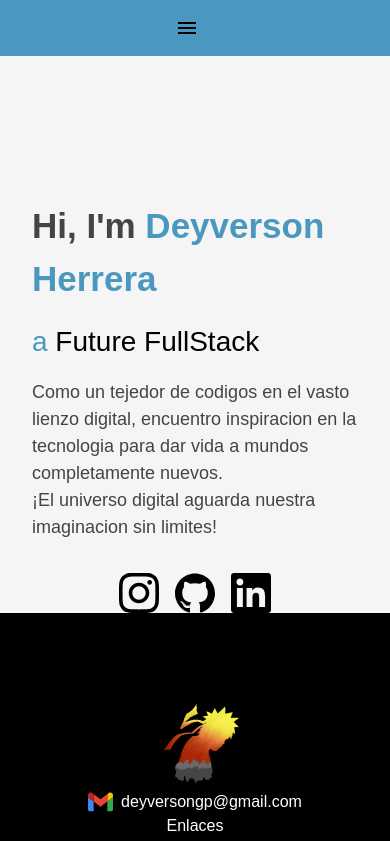
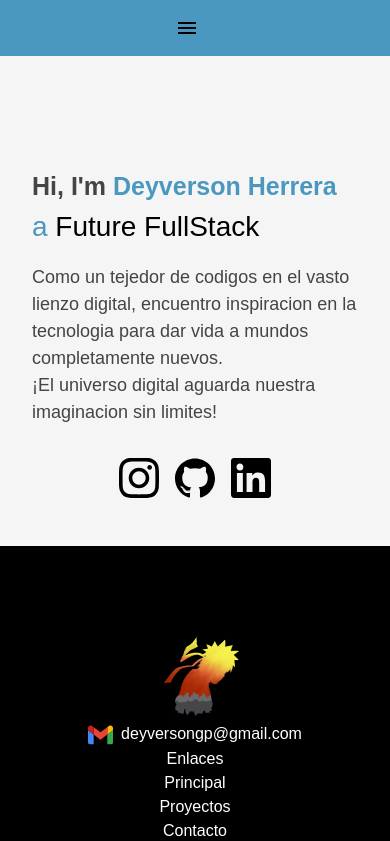
Before and after one commit to Deyverson1/portfolio-deyverson, a React (Create React App) app: page /Hero in a window 390 px wide. Shown: the top 841 px of the page. Built offline with nearby package versions, Linux system fonts and the light colour scheme.

Commit message:
Updates, responsive

```diff
--- a/src/components/AboutMe/AboutMe.js
+++ b/src/components/AboutMe/AboutMe.js
@@ -65,7 +65,7 @@ function AboutMe() {
                     `}
         </SyntaxHighlighter>
         <div className="descriptionMobile">
-          <h3 className="">Deyverson Herrera Valencia</h3>
+
           <p>
             Mi nombre es Deyverson Herrera, empecé en el mundo de la programacion en 2022, actualmente estudiante de Mecatronica y Desarrollo Web.
           </p>
@@ -96,10 +96,11 @@ const AboutMeContainer = styled.section`
   padding-bottom: 4rem;
   @media screen and (max-width: 768px) {
     margin-bottom: 0;
+    margin-top: 0;
     padding-left: 0px;
     padding-right: 0px;
-    padding-bottom: 1rem;
-    padding-top: 2rem;
+    padding-bottom: 3rem;
+    padding-top: 3rem;
     }
 `;
 const SectionContainer = styled.section`
--- a/src/components/Header/Sidebar.js
+++ b/src/components/Header/Sidebar.js
@@ -118,7 +118,7 @@ const SidebarContainer = styled.div`
   box-shadow: 0 0 10px rgba(0, 0, 0, 1);
   z-index: 1;
   @media screen and (max-width:425px){
-    top: 85.5px;
+    top: 56.5px;
     height: 560px;
   }
 `;
--- a/src/components/Hero/hero.css
+++ b/src/components/Hero/hero.css
@@ -65,19 +65,20 @@
     box-shadow: 0px 0px 50px rgba(0,0,0,01);
 }
 @media screen and (max-width: 768px){
+
     .imgContainer{
         display: none;
     }
 }
 @media screen and (max-width: 425px){
     .hero{
-    margin: 5rem 0rem;
+    margin: 3rem 0rem;
     padding: 0;
-    margin-bottom: 0;
+    padding-bottom: 0rem;
     }
     .nameHero{
-        padding: 1rem 2rem;
-        font-size: 35px;
+        padding: 0rem 2rem;
+        font-size: 25px;
         padding-top: 4rem;
     }
     .profesion{
@@ -89,6 +90,10 @@
     }
 }
 @media screen and (max-width: 375px){
+    .nameHero{
+        padding-top: 0;
+
+    }
     .profesion{
         padding: 0 2rem ;
         font-size: 25px;
--- a/src/components/Skills/skills.css
+++ b/src/components/Skills/skills.css
@@ -69,8 +69,7 @@ margin-top: 0;
 }
 @media screen and (max-width: 425px){
     .skills{
-        margin: 5rem 2rem;
-        padding-top: 2rem;
+        margin: 3rem 2rem;
     }
     .title{
         padding-top: 1rem;
```
